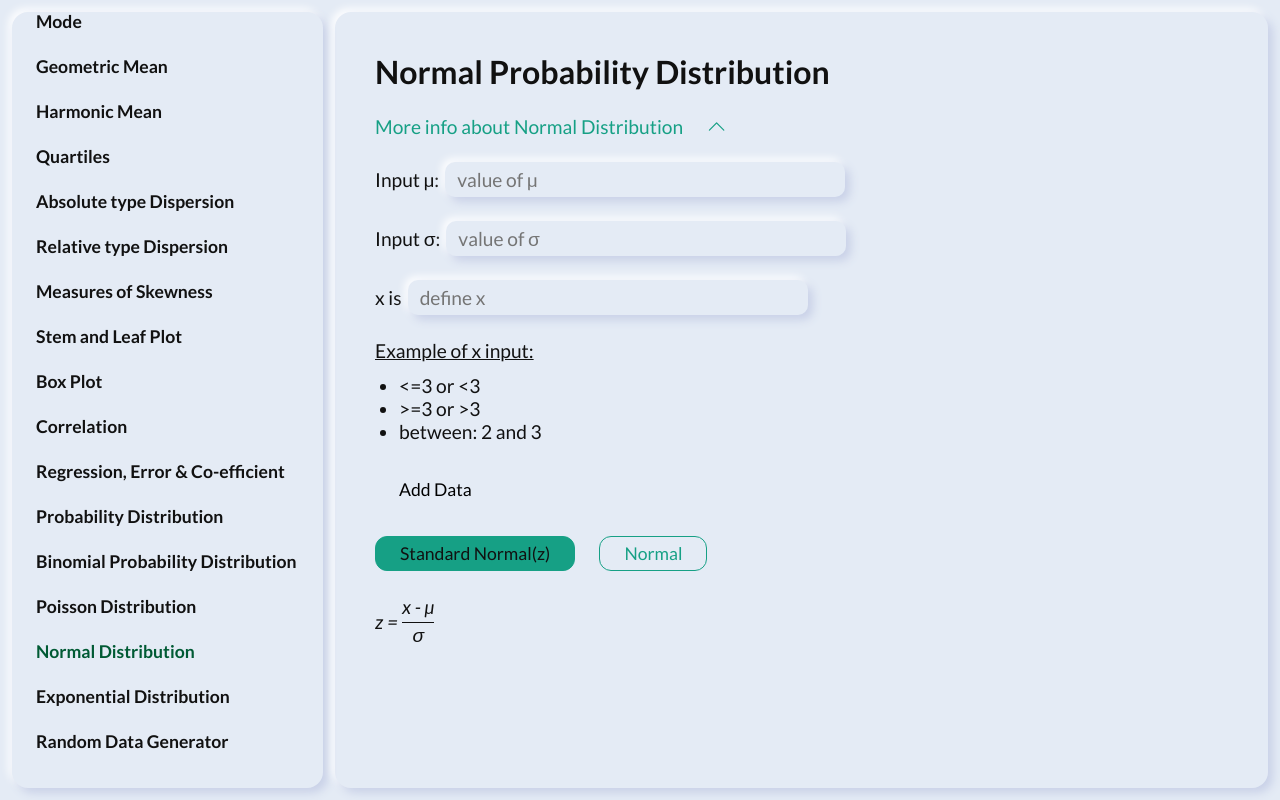
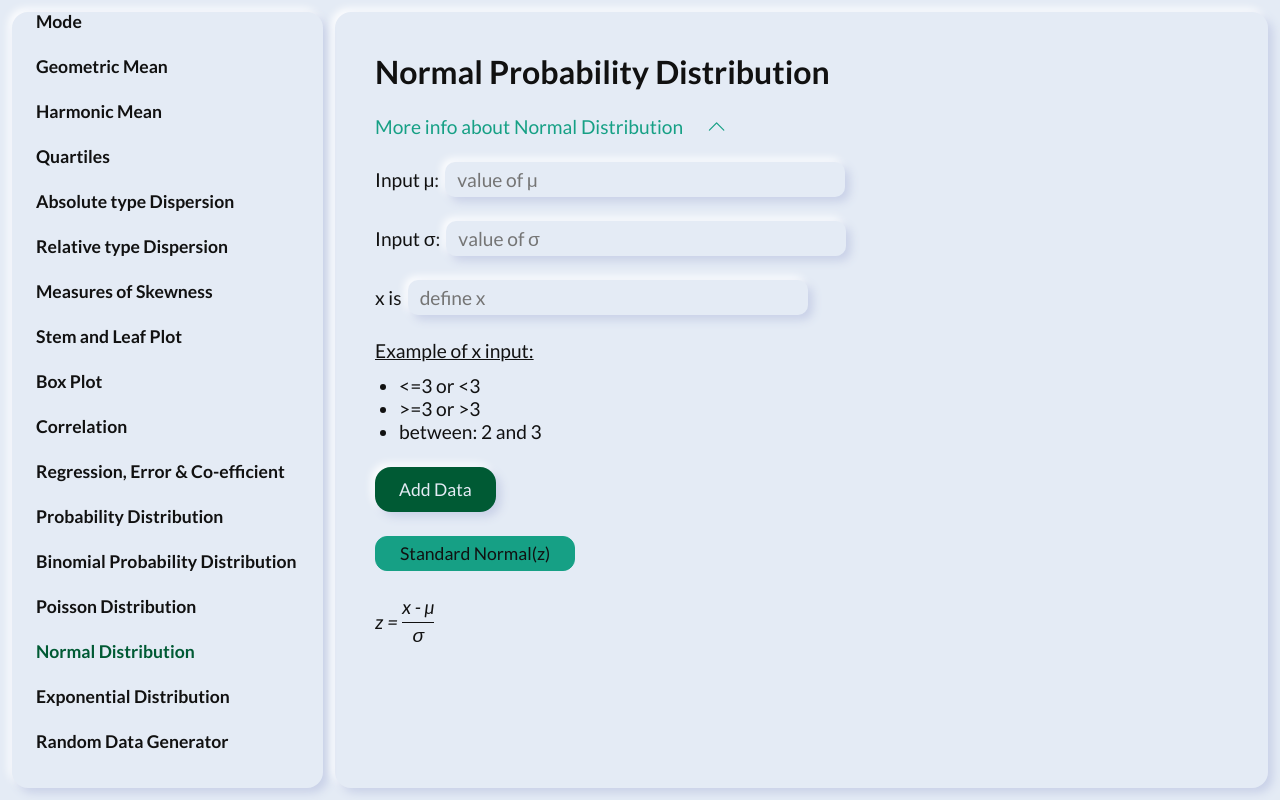
Before and after one commit to Akhlak-Hossain-Jim/stat102, a React (Create React App) app: page / in a window 1280 px wide. Both pictures are taken after a click on the button "Normal Distribution". Built offline with nearby package versions, Linux system fonts and the light colour scheme.

Commit message:
📕🛠️💅update

```diff
--- a/src/Views/NormalDistribution.js
+++ b/src/Views/NormalDistribution.js
@@ -156,12 +156,6 @@
           onClick={() => setActiveNav(0)}
         >
           Standard Normal(z)
-        </button>
-        <button
-          className={`${ActiveNav === 1 ? "active" : ""}`}
-          onClick={() => setActiveNav(1)}
-        >
-          Normal
         </button>
       </nav>
 
@@ -357,6 +351,10 @@
       font-weight: 500;
       display: inline;
       margin-right: auto;
+      background-color: var(--green-2);
+      color: var(--light);
+      box-shadow: var(--dark-shadow-out);
+      border-radius: 16px;
     }
   }
   & > nav {
```
